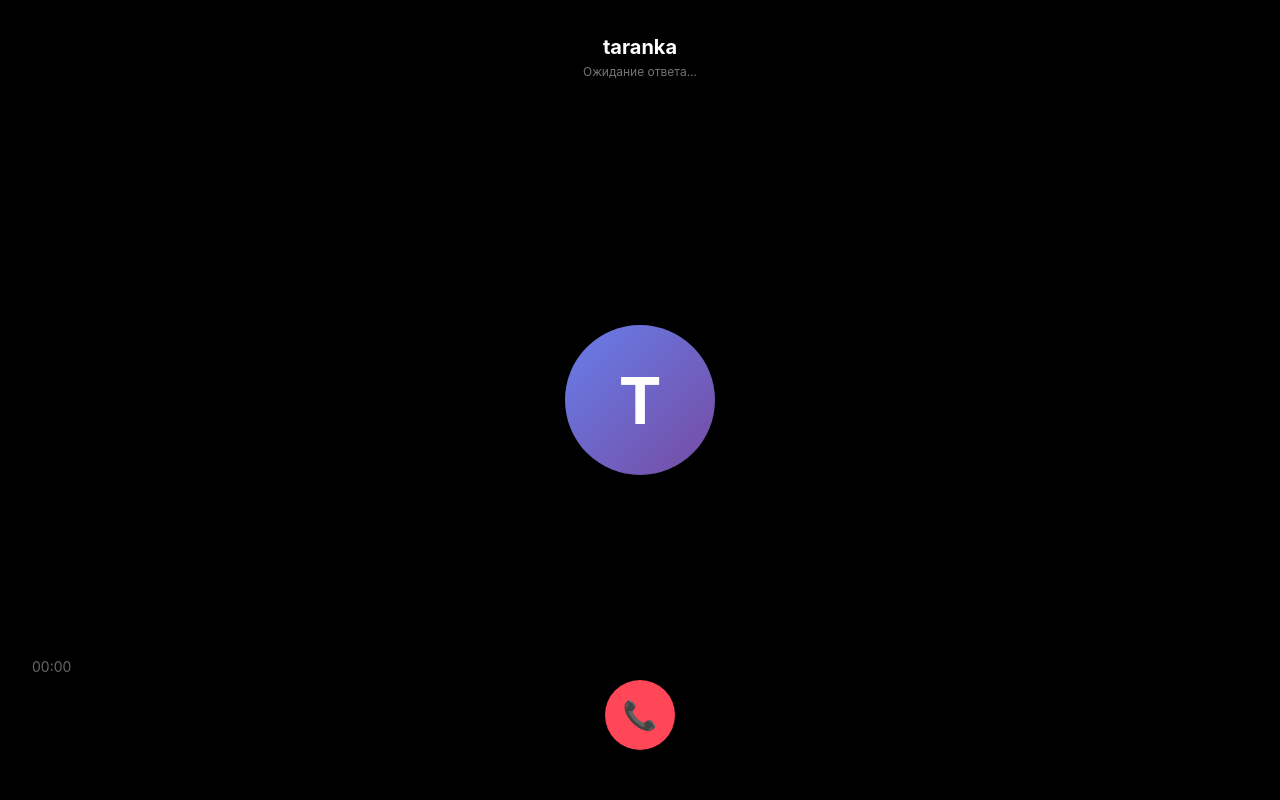
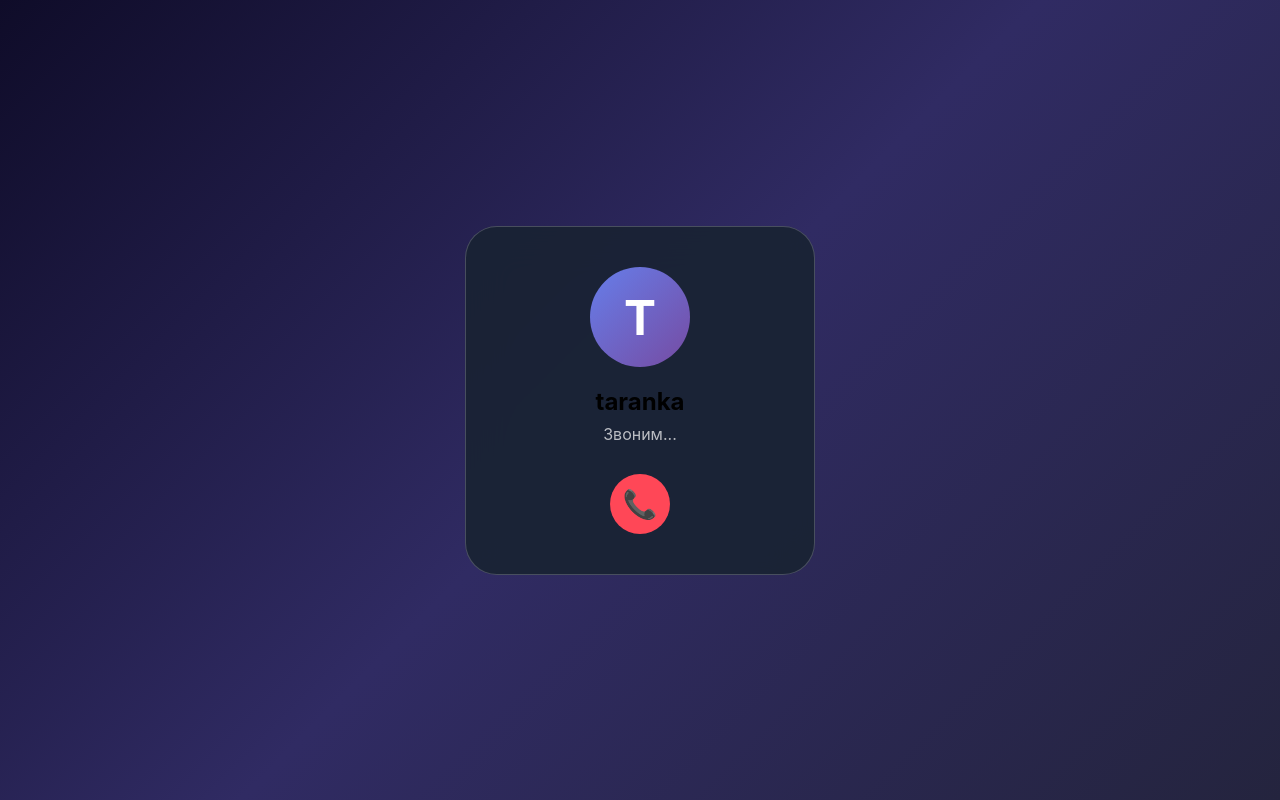
Before and after one commit to atlaspro101/connect-social, a Flask app: page /call/1 in a window 1280 px wide. Run offline with Flask 3, Linux system fonts and the light colour scheme; the visitor is signed in with stand-in values (Sample User, id 1); data comes from the database, SQL or seed files in the repository; tables that the repository leaves empty hold one stand-in row (values such as "Sample post").

Commit message:
Fixed calls - simple working version without WebSocket

```diff
--- a/app.py
+++ b/app.py
@@ -35,30 +35,20 @@ def hash_password(password):
 
 # ========== KEEP-ALIVE ФУНКЦИЯ ==========
 def keep_alive():
-    url = os.environ.get('RENDER_EXTERNAL_URL', 'http://localhost:5000')
-    if url == 'http://localhost:5000':
-        url = 'https://connectss-mapb.onrender.com'
-
+    url = 'https://connectss-mapb.onrender.com'
     while True:
         try:
-            current_time = datetime.now().strftime('%Y-%m-%d %H:%M:%S')
-            print(f"[KEEP-ALIVE] {current_time} - Сервер активен")
-
-            if 'onrender.com' in url:
-                response = requests.get(url, timeout=10)
-                print(f"[KEEP-ALIVE] Пинг успешен - статус: {response.status_code}")
-
+            print(f"[KEEP-ALIVE] {datetime.now().strftime('%Y-%m-%d %H:%M:%S')} - Сервер активен")
+            requests.get(url, timeout=10)
         except Exception as e:
-            print(f"[KEEP-ALIVE] Ошибка пинга: {e}")
-
-        time.sleep(10)
+            print(f"[KEEP-ALIVE] Ошибка: {e}")
+        time.sleep(60)
 
 def start_keep_alive():
-    keep_alive_thread = threading.Thread(target=keep_alive, daemon=True)
-    keep_alive_thread.start()
-    print("[KEEP-ALIVE] Поток поддержания активности запущен!")
+    thread = threading.Thread(target=keep_alive, daemon=True)
+    thread.start()
 
-# ========== ФИЛЬТРЫ ДЛЯ ШАБЛОНОВ ==========
+# ========== ФИЛЬТРЫ ==========
 @app.template_filter('format_time')
 def format_time_filter(date_value):
     if not date_value:
@@ -144,14 +134,12 @@ def init_db():
             ended_at TIMESTAMP
         )''')
 
-        # Создаем админа
         admin_pass = hash_password("fastyk26tyr")
         c.execute('''INSERT INTO users (username, password, full_name, is_admin, created_at, last_seen)
                      VALUES (?, ?, ?, ?, ?, ?)''',
                   ("taranka", admin_pass, "Admin Taranka", 1, datetime.now(), datetime.now()))
         conn.commit()
 
-    # Добавляем колонку is_premium если её нет
     try:
         c.execute("ALTER TABLE users ADD COLUMN is_premium INTEGER DEFAULT 0")
         conn.commit()
@@ -239,11 +227,6 @@ def get_all_posts():
         result = []
         for post in posts:
             post_dict = dict(post)
-            if isinstance(post_dict.get('created_at'), str):
-                try:
-                    post_dict['created_at'] = datetime.strptime(post_dict['created_at'], '%Y-%m-%d %H:%M:%S.%f')
-                except:
-                    post_dict['created_at'] = datetime.now()
             result.append(post_dict)
         return result
     except:
@@ -260,16 +243,7 @@ def get_user_posts(user_id):
                      ORDER BY posts.created_at DESC''', (user_id,))
         posts = c.fetchall()
         conn.close()
-        result = []
-        for post in posts:
-            post_dict = dict(post)
-            if isinstance(post_dict.get('created_at'), str):
-                try:
-                    post_dict['created_at'] = datetime.strptime(post_dict['created_at'], '%Y-%m-%d %H:%M:%S.%f')
-                except:
-                    post_dict['created_at'] = datetime.now()
-            result.append(post_dict)
-        return result
+        return [dict(post) for post in posts]
     except:
         return []
 
@@ -295,16 +269,7 @@ def get_comments(post_id):
                      ORDER BY comments.created_at ASC''', (post_id,))
         comments = c.fetchall()
         conn.close()
-        result = []
-        for comment in comments:
-            comment_dict = dict(comment)
-            if isinstance(comment_dict.get('created_at'), str):
-                try:
-                    comment_dict['created_at'] = datetime.strptime(comment_dict['created_at'], '%Y-%m-%d %H:%M:%S.%f')
-                except:
-                    comment_dict['created_at'] = datetime.now()
-            result.append(comment_dict)
-        return result
+        return [dict(comment) for comment in comments]
     except:
         return []
 
@@ -524,7 +489,7 @@ def make_premium(user_id):
     except:
         return False
 
-# ========== ФУНКЦИИ ДЛЯ ЗВОНКОВ (упрощенные) ==========
+# ========== ФУНКЦИИ ДЛЯ ЗВОНКОВ ==========
 def create_call(caller_id, receiver_id, call_type):
     conn = sqlite3.connect(DATABASE_PATH)
     c = conn.cursor()
@@ -539,7 +504,7 @@ def update_call_status(call_id, status):
     conn = sqlite3.connect(DATABASE_PATH)
     c = conn.cursor()
     c.execute("UPDATE calls SET status = ?, ended_at = ? WHERE id = ?",
-              (status, datetime.now() if status in ['ended', 'missed'] else None, call_id))
+              (status, datetime.now() if status in ['ended', 'missed', 'active'] else None, call_id))
     conn.commit()
     conn.close()
 
@@ -779,7 +744,6 @@ def add_comment_route(post_id):
 @login_required
 def like_post_route(post_id):
     if has_liked_post(post_id, session['user_id']):
-        unlike_post(post_id, session['user_id'])
         return jsonify({'liked': False, 'likes_count': 0})
     else:
         like_post(post_id, session['user_id'])
@@ -865,7 +829,6 @@ def api_call_start():
     if not receiver:
         return jsonify({'success': False, 'error': 'Пользователь не найден'})
 
-    # Проверяем, есть ли активный звонок
     active_call = get_active_call(receiver_id)
     if active_call:
         return jsonify({'success': False, 'error': 'Пользователь уже в звонке'})
@@ -898,7 +861,7 @@ def api_call_accept():
 
     if call and call['status'] == 'waiting':
         update_call_status(call_id, 'active')
-        return jsonify({'success': True, 'call': call})
+        return jsonify({'success': True, 'call_type': call['call_type']})
     return jsonify({'success': False})
 
 @app.route('/api/call/reject', methods=['POST'])
@@ -936,11 +899,7 @@ def call_page(call_id):
 
 @app.route('/health')
 def health():
-    return jsonify({
-        'status': 'ok',
-        'timestamp': datetime.now().isoformat(),
-        'uptime': 'Running'
-    })
+    return jsonify({'status': 'ok', 'timestamp': datetime.now().isoformat()})
 
 @app.route('/logout')
 def logout():
@@ -951,21 +910,7 @@ def logout():
 def serve_static(filename):
     return send_from_directory('static', filename)
 
-# ========== ЗАПУСК ==========
 if __name__ == '__main__':
     start_keep_alive()
-
-    print("\n" + "="*50)
-    print("🚀 CONNECT SOCIAL NETWORK STARTED")
-    print("="*50)
-    print(f"📅 Время запуска: {datetime.now().strftime('%Y-%m-%d %H:%M:%S')}")
-    print(f"🌐 Локальный адрес: http://localhost:5000")
-    print(f"💾 База данных: {DATABASE_PATH}")
-    print(f"📁 Папка загрузок: {UPLOAD_FOLDER}")
-    print("="*50)
-    print("[KEEP-ALIVE] Сервер будет пинговать себя каждые 10 секунд")
-    print("[ЗВОНКИ] Функция звонков активирована")
-    print("="*50 + "\n")
-
     port = int(os.environ.get('PORT', 5000))
     app.run(host='0.0.0.0', port=port, debug=False)
--- a/templates/call.html
+++ b/templates/call.html
@@ -10,151 +10,162 @@
             font-family: -apple-system, BlinkMacSystemFont, 'Segoe UI', Roboto, sans-serif;
             background: linear-gradient(135deg, #0f0c29 0%, #302b63 50%, #24243e 100%);
             height: 100vh;
-            overflow: hidden;
+            display: flex;
+            align-items: center;
+            justify-content: center;
         }
-        .call-container { height: 100vh; display: flex; flex-direction: column; position: relative; }
-        .remote-video { flex: 1; background: #000; display: flex; align-items: center; justify-content: center; }
-        .remote-avatar { width: 150px; height: 150px; border-radius: 50%; background: linear-gradient(135deg, #667eea, #764ba2); display: flex; align-items: center; justify-content: center; font-size: 64px; font-weight: bold; color: white; }
-        .call-info { position: absolute; top: 20px; left: 0; right: 0; text-align: center; background: rgba(0,0,0,0.5); padding: 15px; z-index: 10; }
-        .call-info h2 { color: white; font-size: 20px; }
-        .call-info p { color: rgba(255,255,255,0.7); font-size: 12px; margin-top: 5px; }
-        .call-controls { position: fixed; bottom: 30px; left: 0; right: 0; display: flex; justify-content: center; gap: 20px; padding: 20px; background: rgba(0,0,0,0.6); z-index: 20; }
-        .call-btn { width: 60px; height: 60px; border-radius: 50%; border: none; font-size: 28px; cursor: pointer; transition: all 0.3s; display: flex; align-items: center; justify-content: center; }
-        .call-btn:hover { transform: scale(1.1); }
-        .call-btn.end { background: #ff4757; color: white; width: 70px; height: 70px; }
-        .call-timer { position: absolute; bottom: 120px; left: 20px; background: rgba(0,0,0,0.6); padding: 5px 12px; border-radius: 20px; color: white; font-size: 14px; z-index: 10; }
-        @media (max-width: 768px) {
-            .call-btn { width: 50px; height: 50px; font-size: 22px; }
-            .call-btn.end { width: 60px; height: 60px; }
+        .call-card {
+            background: rgba(25,35,50,0.9);
+            backdrop-filter: blur(20px);
+            border-radius: 32px;
+            padding: 40px;
+            text-align: center;
+            width: 90%;
+            max-width: 350px;
+            border: 1px solid rgba(255,255,255,0.2);
+            animation: fadeIn 0.3s ease;
         }
-        .connecting { animation: pulse 1s infinite; }
-        @keyframes pulse { 0%, 100% { opacity: 1; } 50% { opacity: 0.5; } }
+        @keyframes fadeIn { from { opacity: 0; transform: scale(0.9); } to { opacity: 1; transform: scale(1); } }
+        .call-avatar {
+            width: 100px;
+            height: 100px;
+            border-radius: 50%;
+            background: linear-gradient(135deg, #667eea, #764ba2);
+            display: flex;
+            align-items: center;
+            justify-content: center;
+            font-size: 48px;
+            font-weight: bold;
+            color: white;
+            margin: 0 auto 20px;
+        }
+        .call-name { font-size: 24px; font-weight: bold; margin-bottom: 8px; }
+        .call-status { color: rgba(255,255,255,0.7); margin-bottom: 30px; }
+        .call-timer { font-size: 32px; font-family: monospace; margin-bottom: 30px; color: #4cd964; }
+        .call-buttons { display: flex; gap: 20px; justify-content: center; }
+        .call-btn {
+            width: 60px;
+            height: 60px;
+            border-radius: 50%;
+            border: none;
+            font-size: 28px;
+            cursor: pointer;
+            transition: transform 0.2s;
+        }
+        .call-btn:active { transform: scale(0.95); }
+        .call-btn.end { background: #ff4757; color: white; }
+        .call-btn.accept { background: #4cd964; color: white; }
+        .status-waiting { color: #ffa502; }
+        .status-active { color: #4cd964; }
     </style>
 </head>
 <body>
-    <div class="call-container">
-        <div class="remote-video" id="remoteVideo">
-            <div class="remote-avatar" id="remoteAvatar">{{ other_username[0].upper() }}</div>
+    <div class="call-card">
+        <div class="call-avatar" id="avatar">{{ other_username[0].upper() }}</div>
+        <div class="call-name" id="callerName">{{ other_username }}</div>
+        <div class="call-status" id="callStatus">
+            {% if is_caller %}Звоним...{% else %}Входящий звонок{% endif %}
         </div>
-        <div class="call-info">
-            <h2 id="callerName">{{ other_username }}</h2>
-            <p id="callStatus" class="connecting">Соединение...</p>
-        </div>
-        <div class="call-timer" id="callTimer">00:00</div>
-        <div class="call-controls">
+        <div class="call-timer" id="callTimer" style="display: none;">00:00</div>
+        <div class="call-buttons" id="callButtons">
+            {% if is_caller %}
                 <button class="call-btn end" onclick="endCall()">📞</button>
+            {% else %}
+                <button class="call-btn accept" onclick="acceptCall()">📞</button>
+                <button class="call-btn end" onclick="rejectCall()">❌</button>
+            {% endif %}
         </div>
     </div>
 
     <script>
         let callId = {{ call_id }};
         let isCaller = {{ is_caller|lower }};
-        let callStartTime = null;
         let timerInterval = null;
+        let callActive = false;
         let checkInterval = null;
 
         const callStatus = document.getElementById('callStatus');
         const callTimer = document.getElementById('callTimer');
 
-        // Функция для проверки статуса звонка
         function checkCallStatus() {
             fetch('/api/call/check')
-                .then(response => response.json())
+                .then(r => r.json())
                 .then(data => {
                     if (data.call && data.call.id == callId) {
-                        if (data.call.status === 'active') {
-                            // Звонок принят
+                        if (data.call.status === 'active' && !callActive) {
+                            callActive = true;
                             callStatus.textContent = 'Разговор';
-                            callStatus.classList.remove('connecting');
+                            callStatus.className = 'call-status status-active';
                             startTimer();
                             if (checkInterval) clearInterval(checkInterval);
                         } else if (data.call.status === 'ended' || data.call.status === 'missed') {
-                            // Звонок завершен
                             endCall();
                         }
-                    } else if (isCaller) {
-                        // Если мы инициатор и звонка нет - возможно он был отклонен
-                        callStatus.textContent = 'Ожидание ответа...';
+                    } else if (!data.call && !isCaller && !callActive) {
+                        // Звонок был отклонен
+                        callStatus.textContent = 'Звонок завершен';
+                        setTimeout(() => window.close(), 2000);
+                        if (checkInterval) clearInterval(checkInterval);
                     }
-                });
+                })
+                .catch(() => {});
         }
 
-        // Если мы инициатор, ждем ответа
-        if (isCaller) {
-            callStatus.textContent = 'Звоним...';
-            // Проверяем статус каждую секунду
-            checkInterval = setInterval(checkCallStatus, 1000);
-
-            // Автоматически завершаем через 30 секунд без ответа
-            setTimeout(() => {
-                fetch('/api/call/check')
-                    .then(r => r.json())
-                    .then(data => {
-                        if (data.call && data.call.id == callId && data.call.status === 'waiting') {
-                            endCall();
-                            alert('Абонент не ответил');
-                        }
-                    });
-            }, 30000);
-        } else {
-            // Если мы получатель, сразу показываем ожидание
-            callStatus.textContent = 'Входящий звонок...';
-            checkInterval = setInterval(checkCallStatus, 1000);
-
-            // Спрашиваем ответ через 2 секунды
-            setTimeout(() => {
-                const accept = confirm('Входящий звонок от ' + document.getElementById('callerName').innerText + '. Принять?');
-                if (accept) {
+        function acceptCall() {
             fetch('/api/call/accept', {
                 method: 'POST',
                 headers: { 'Content-Type': 'application/json' },
                 body: JSON.stringify({ call_id: callId })
             }).then(() => {
+                callActive = true;
                 callStatus.textContent = 'Разговор';
-                        callStatus.classList.remove('connecting');
+                callStatus.className = 'call-status status-active';
                 startTimer();
+                document.getElementById('callButtons').innerHTML = '<button class="call-btn end" onclick="endCall()">📞</button>';
+                if (checkInterval) clearInterval(checkInterval);
             });
-                } else {
+        }
+
+        function rejectCall() {
             fetch('/api/call/reject', {
                 method: 'POST',
                 headers: { 'Content-Type': 'application/json' },
                 body: JSON.stringify({ call_id: callId })
-                    }).then(() => endCall());
-                }
-            }, 2000);
-        }
-
-        function startTimer() {
-            callStartTime = Date.now();
-            timerInterval = setInterval(() => {
-                const elapsed = Math.floor((Date.now() - callStartTime) / 1000);
-                const minutes = Math.floor(elapsed / 60);
-                const seconds = elapsed % 60;
-                callTimer.textContent = `${minutes.toString().padStart(2, '0')}:${seconds.toString().padStart(2, '0')}`;
-            }, 1000);
+            }).then(() => window.close());
         }
 
         function endCall() {
-            if (timerInterval) clearInterval(timerInterval);
-            if (checkInterval) clearInterval(checkInterval);
-
             fetch('/api/call/end', {
                 method: 'POST',
                 headers: { 'Content-Type': 'application/json' },
                 body: JSON.stringify({ call_id: callId })
             }).catch(() => {});
-
+            if (timerInterval) clearInterval(timerInterval);
             setTimeout(() => window.close(), 500);
         }
 
-        // Закрытие окна при завершении
-        window.addEventListener('beforeunload', () => {
-            fetch('/api/call/end', {
-                method: 'POST',
-                headers: { 'Content-Type': 'application/json' },
-                body: JSON.stringify({ call_id: callId })
-            }).catch(() => {});
-        });
+        function startTimer() {
+            let seconds = 0;
+            callTimer.style.display = 'block';
+            timerInterval = setInterval(() => {
+                seconds++;
+                const mins = Math.floor(seconds / 60);
+                const secs = seconds % 60;
+                callTimer.textContent = `${mins.toString().padStart(2, '0')}:${secs.toString().padStart(2, '0')}`;
+            }, 1000);
+        }
+
+        // Запускаем проверку статуса
+        checkInterval = setInterval(checkCallStatus, 2000);
+
+        // Если инициатор - автоматически завершаем через 30 секунд
+        if (isCaller) {
+            setTimeout(() => {
+                if (!callActive) {
+                    endCall();
+                }
+            }, 30000);
+        }
     </script>
 </body>
 </html>
```
Lines whose indentation alone changed are shown as unchanged.
